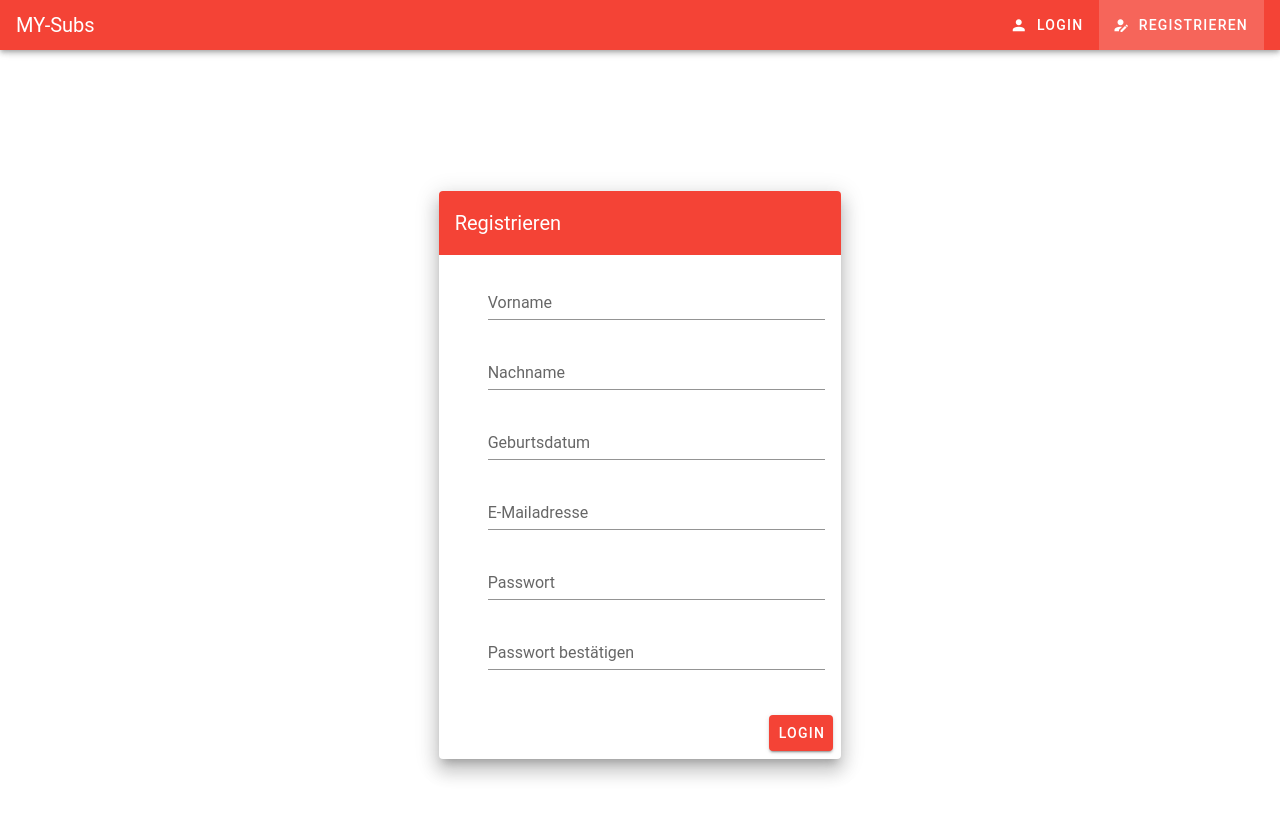
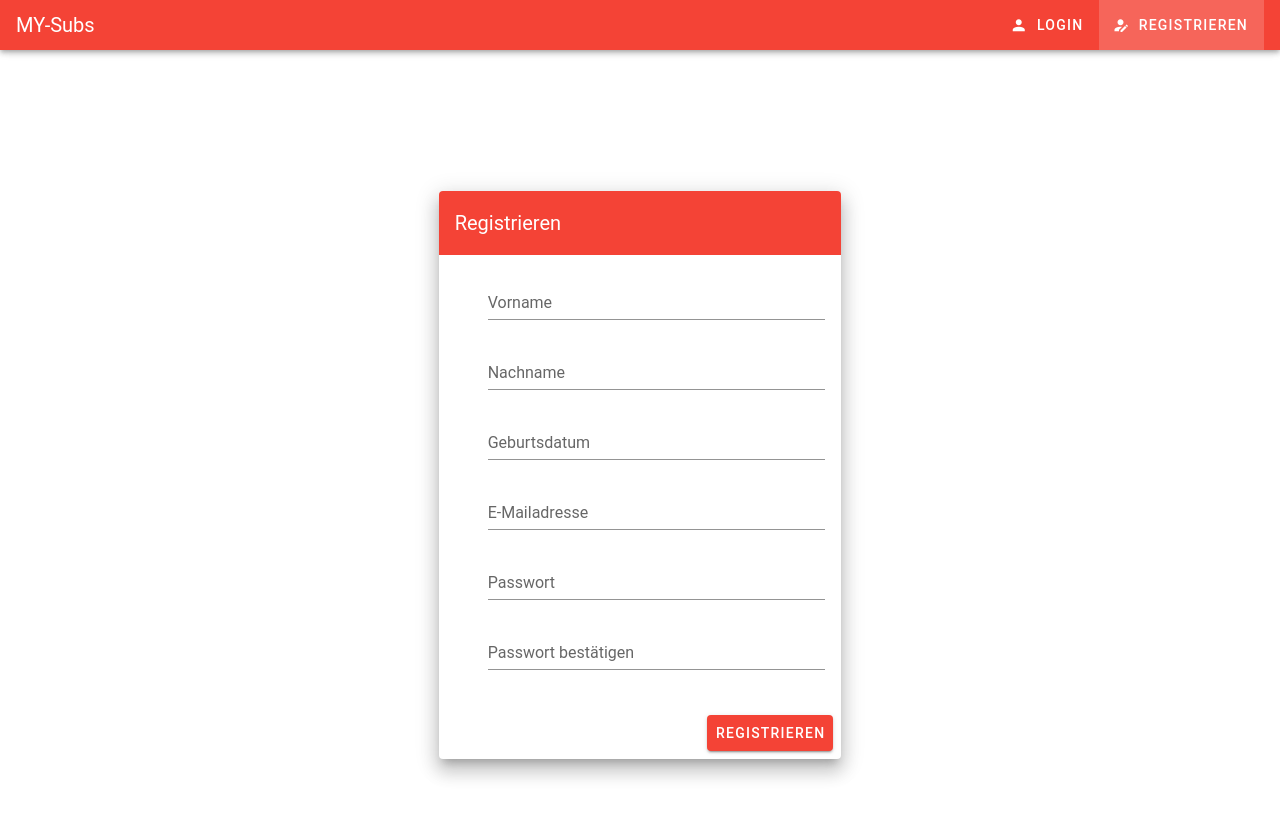
Before and after one commit to hfu-gis/Kappa, a Vue app: page /#/Registrieren in a window 1280 px wide. Shown: the top 818 px of the page. Built offline with nearby package versions, Linux system fonts and the light colour scheme; a small style sheet from the web is missing.

Commit message:
Button ändern

```diff
--- a/src/views/Registrieren.vue
+++ b/src/views/Registrieren.vue
@@ -68,7 +68,7 @@
                             <v-card-actions>
                                 <v-spacer/>
                                 <v-btn color="red" dark to="/Übersicht" >
-                                    Login
+                                   Registrieren
                                 </v-btn>
                             </v-card-actions>
                         </v-card>
```
